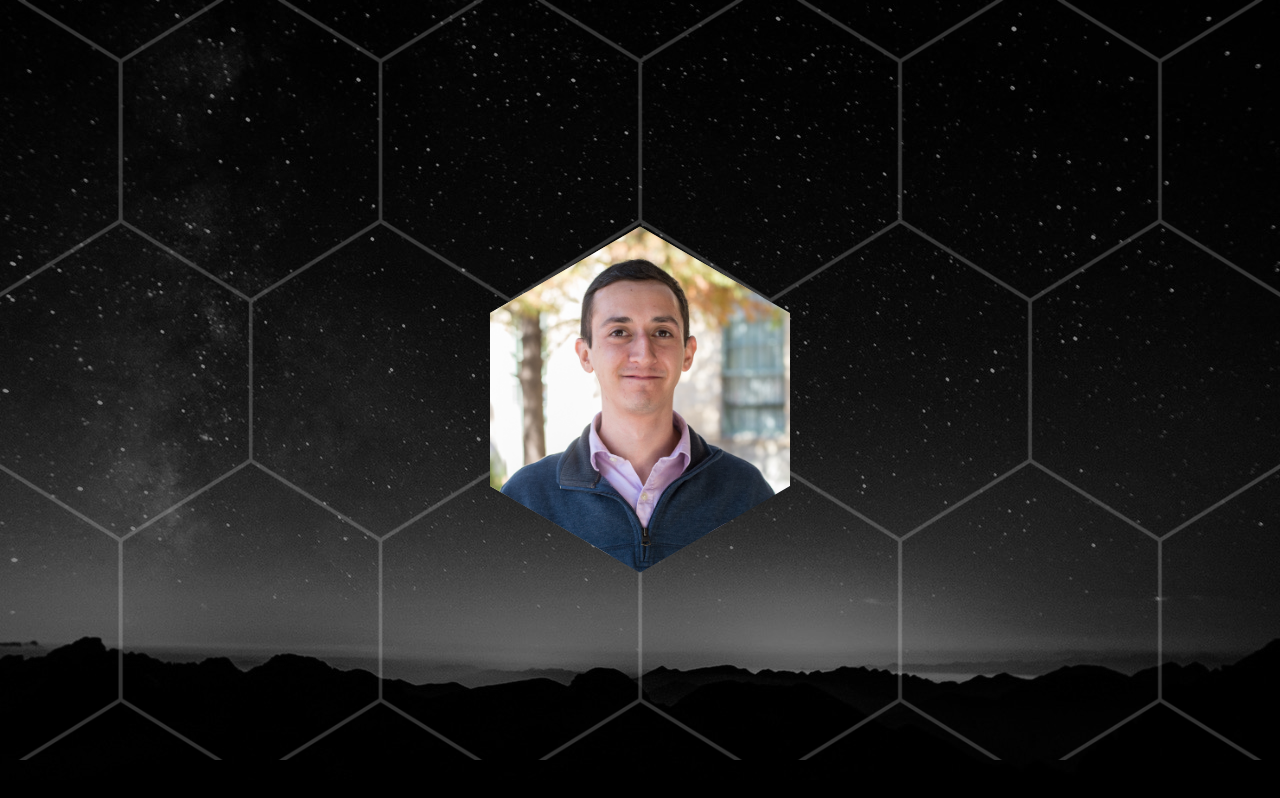
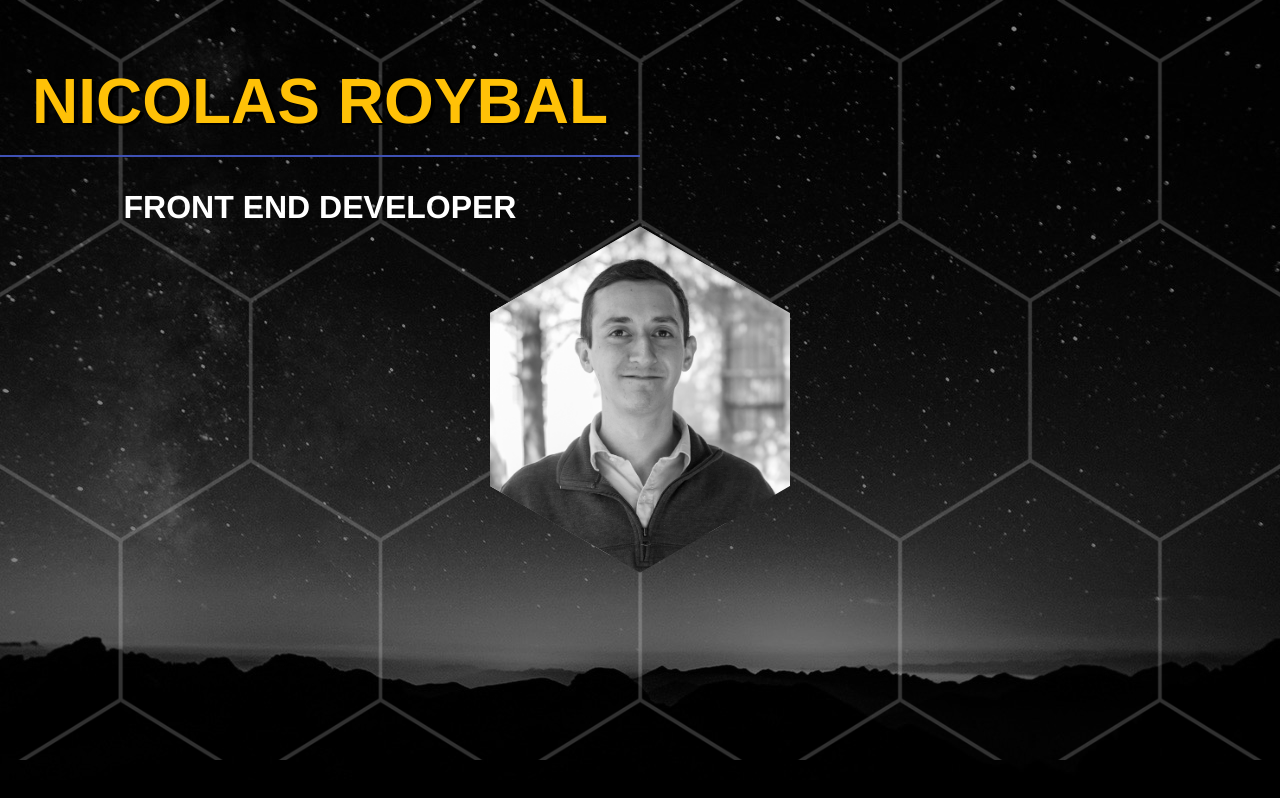
Before and after one commit to Gadget89/New-Portfolio, a React app: page / in a window 1280 px wide. Built offline with nearby package versions, Linux system fonts and the light colour scheme.

Commit message:
Added a title and sub-title to landing area

```diff
--- a/js/About.js
+++ b/js/About.js
@@ -7,19 +7,36 @@ export default createReactClass({
 
   render() {
     return (
-      <article>
-        <article className="landing"></article>
-          <img className="hexBack" src="/styles/grid.png"></img>
-            <section className="hexagonPhotoWrapper">
-              <div className="hexagonPhoto">
-                <div className="hexTopPhoto"></div>
-                <div className="hexBottomPhoto"></div>
-              </div>
-            </section>
-
-      </article>
-
-
+      <section>
+        <section
+          className="landing">
+        </section>
+        <img
+          className="hexBack"
+          src="/styles/grid.png">
+        </img>
+        <h1
+          className="landingName">
+          nicolas roybal
+        </h1>
+        <h2 className="landingTitle">
+          front end developer
+        </h2>
+        <section
+          alt="Photo of Nicolas Roybal"
+          className="hexagonPhotoWrapper"
+          title="Nicolas Roybal">
+          <div
+            className="hexagonPhoto">
+            <div
+              className="hexTopPhoto">
+            </div>
+            <div
+              className="hexBottomPhoto">
+            </div>
+          </div>
+        </section>
+      </section>
     )
   }
 })
--- a/js/Loader.js
+++ b/js/Loader.js
@@ -4,7 +4,7 @@ var createReactClass = require("create-react-class")
 
 
 const runLoader = () => {
-  setTimeout(function(){ document.body.className+="loaded"; }, 1000);
+  setTimeout(function(){ document.body.className+="loaded"; }, 3000);
 }
 window.onload = runLoader;
 
--- a/public/styles/main.css
+++ b/public/styles/main.css
@@ -1,11 +1,14 @@
 /*Main CSS*/
 /*1440x804px screen*/
+/*blue: #3F51B5*/
+/*yellow: #ffc107*/
 * {
   box-sizing: border-box;
 }
 body {
   margin: 0;
   background-color: black;
+  font-family: helvetica;
 }
 li {
   list-style: none;
@@ -27,6 +30,32 @@ li {
   -webkit-justify-content: center;
       -ms-flex-pack: center;
           justify-content: center;
+}
+.landingName {
+  color: #ffc107;
+  display: inline-block;
+  top: 0;
+  position: absolute;
+  font-size: 4em;
+  text-align: center;
+  text-shadow: 4px 2px black;
+  text-transform: uppercase;
+  width: 50%;
+  z-index: 10;
+}
+.landingTitle {
+  border-top: solid 2px #3F51B5;
+  color: white;
+  display: inline-block;
+  top: 4em;
+  padding-top: 1em;
+  position: absolute;
+  font-size: 2em;
+  text-align: center;
+  text-transform: uppercase;
+
+  width: 50%;
+  z-index: 10;
 }
 .hexBack {
   display: inherit;
@@ -63,6 +92,7 @@ li {
   position: fixed;
 }
 .hexagonPhotoWrapper {
+  filter: grayscale();
   position: absolute;
   width: 300px;
   height: 173.21px;
```
